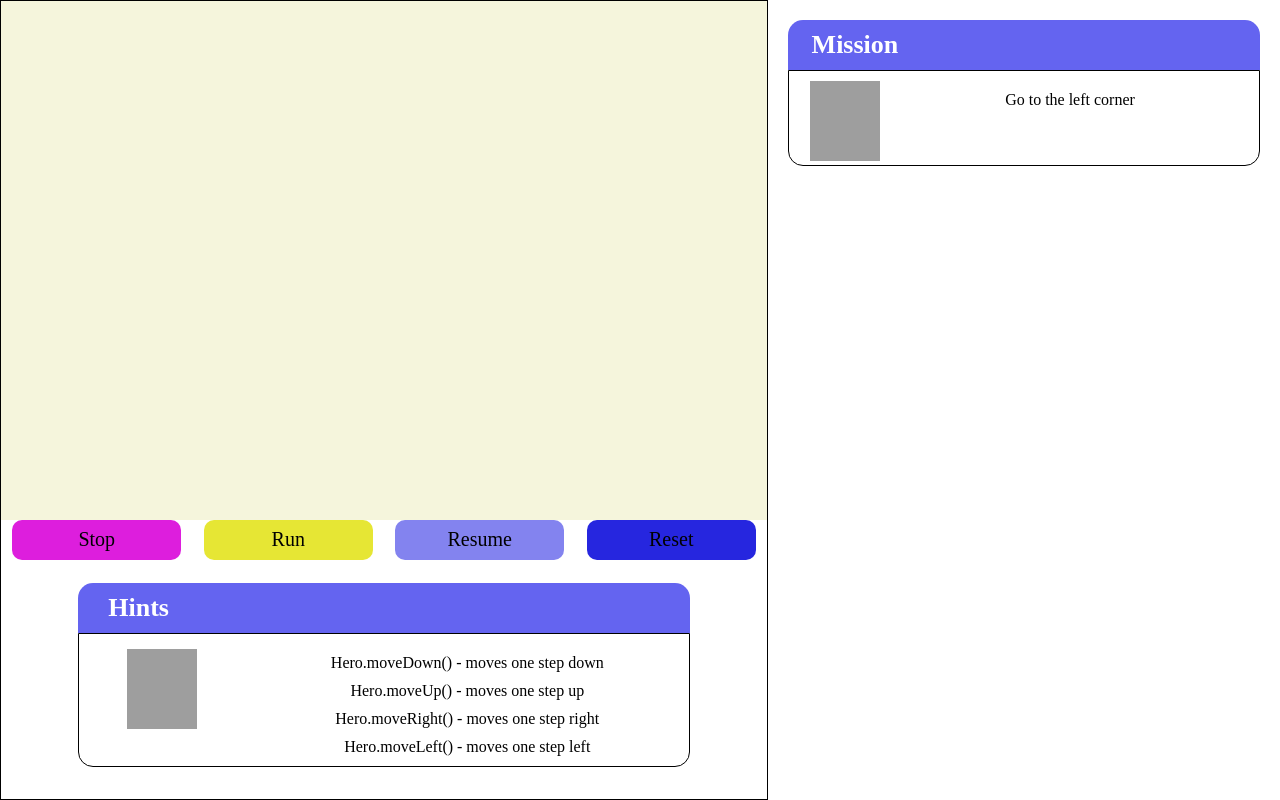
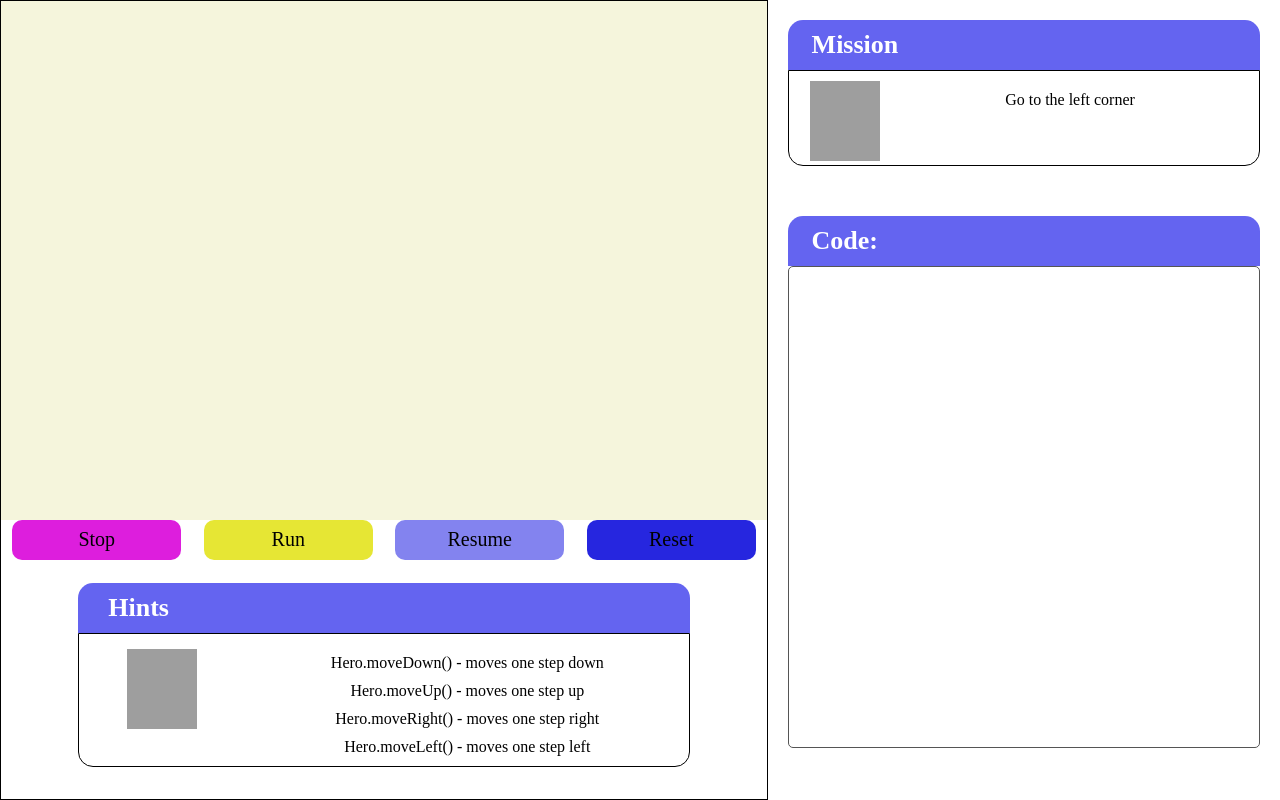
Before and after one commit to quadropunk/FunCode, a React (Create React App) app: page / in a window 1280 px wide. Built offline with nearby package versions, Linux system fonts and the light colour scheme; grey boxes are pictures that could not be loaded.

Commit message:
codelayout is done

```diff
--- a/src/components/CodeLayout/CodeLayout.css
+++ b/src/components/CodeLayout/CodeLayout.css
@@ -0,0 +1,21 @@
+.code-layout {
+    display: flex;
+    flex-direction: column;
+    margin-top: 50px;
+    height: 70%;
+}
+
+.code-layout .code-editor-cont {
+    outline: none;
+    border-width: 1px;
+    background: #fff;
+    width: 100%;
+    margin: 0 20px 0 0;
+    height: 100%;
+    border-radius: 5px;
+    border-color: #555;
+    font-family: "Source Code Pro", monospace;
+    font-size: 1em;
+    resize: none;
+    padding: 5px;
+}
--- a/src/components/CodeLayout/CodeLayout.jsx
+++ b/src/components/CodeLayout/CodeLayout.jsx
@@ -1,9 +1,16 @@
+import BlueRadiusText from '../BlueRadiusText/BlueRadiusText';
 import './CodeLayout.css';
 
 const CodeLayout = () => {
     return (
-        <div>
+        <div className='code-layout'>
+            <BlueRadiusText>
+                Code:
+            </BlueRadiusText>
 
+            <textarea className='code-editor-cont'>
+
+            </textarea>
         </div>
     )
 }
```
